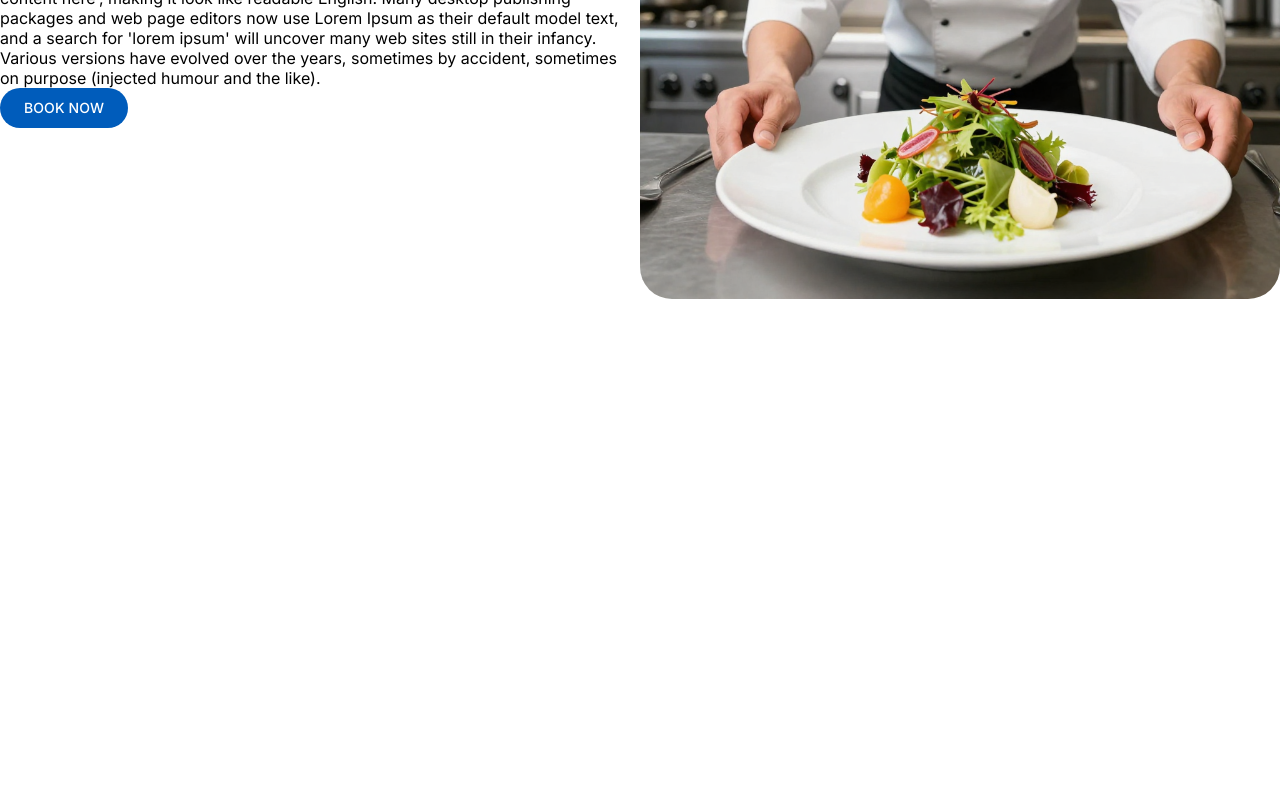
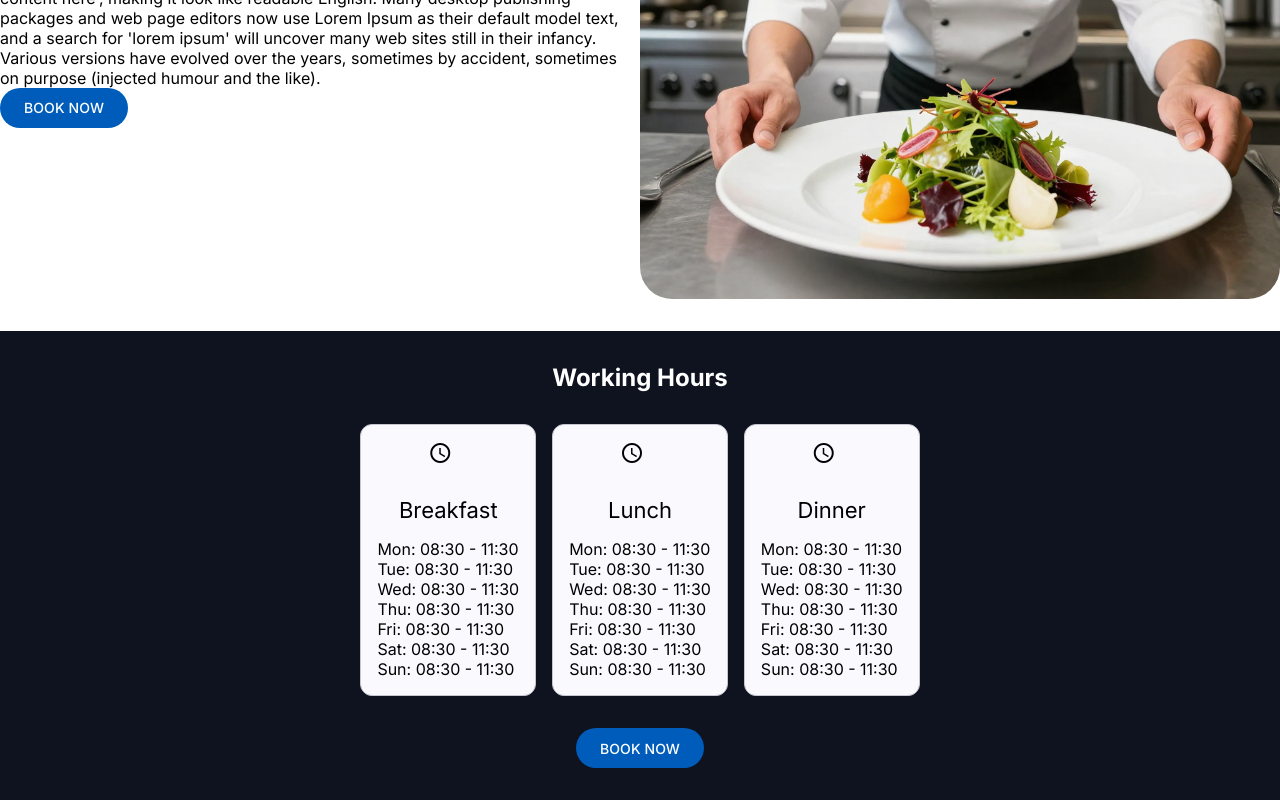
Before and after one commit to ViniciusIshikawa/restaurantWebsite, an Angular app: page /home in a window 1280 px wide. Shown: the part 1237-2037 px from the top of the page. Before the commit the page ends 1536 px from the top, so only its background shows below. Built offline with nearby package versions, Linux system fonts and the light colour scheme.

Commit message:
FEAT: Created Working hours section structure

```diff
--- a/src/app/pages/home/home.component.css
+++ b/src/app/pages/home/home.component.css
@@ -37,3 +37,35 @@
   align-items: start;
   justify-content: center;
 }
+
+.working-hours {
+  display: flex;
+  flex-direction: column;
+  align-items: center;
+  justify-content: center;
+  gap: 2rem;
+  background-color: var(--secondary-color);
+  padding: 2rem 0;
+  margin-top: 2rem;
+}
+
+.working-hours h1 {
+  margin: 0;
+  text-align: center;
+  color: white;
+}
+
+.working-hours .working-hours_cards {
+  display: flex;
+  flex-direction: row;
+  align-items: center;
+  justify-content: center;
+  gap: 1rem;
+  margin: 0 1rem;
+}
+
+.working-hours .card mat-card-header {
+  flex-direction: column;
+  justify-content: center;
+  align-items: center;
+}
--- a/src/app/pages/home/home.component.html
+++ b/src/app/pages/home/home.component.html
@@ -31,4 +31,65 @@
     </div>
     <img src="/assets/images/chefWithDish.png" alt="chef preparing our special salad">
   </section>
+
+  <section class="working-hours">
+    <h1>Working Hours</h1>
+    <div class="working-hours_cards">
+      <mat-card class="card" appearance="outlined">
+        <mat-card-header>
+          <div mat-card-avatar><mat-icon>schedule</mat-icon></div>
+          <mat-card-title>Breakfast</mat-card-title>
+        </mat-card-header>
+        <mat-card-content>
+          <p>
+            Mon: 08:30 - 11:30 <br>
+            Tue: 08:30 - 11:30 <br>
+            Wed: 08:30 - 11:30 <br>
+            Thu: 08:30 - 11:30 <br>
+            Fri: 08:30 - 11:30 <br>
+            Sat: 08:30 - 11:30 <br>
+            Sun: 08:30 - 11:30 <br>
+          </p>
+        </mat-card-content>
+      </mat-card>
+
+      <mat-card class="card" appearance="outlined">
+        <mat-card-header>
+          <div mat-card-avatar><mat-icon>schedule</mat-icon></div>
+          <mat-card-title>Lunch</mat-card-title>
+        </mat-card-header>
+        <mat-card-content>
+          <p>
+            Mon: 08:30 - 11:30 <br>
+            Tue: 08:30 - 11:30 <br>
+            Wed: 08:30 - 11:30 <br>
+            Thu: 08:30 - 11:30 <br>
+            Fri: 08:30 - 11:30 <br>
+            Sat: 08:30 - 11:30 <br>
+            Sun: 08:30 - 11:30 <br>
+          </p>
+        </mat-card-content>
+      </mat-card>
+
+      <mat-card class="card" appearance="outlined">
+        <mat-card-header>
+          <div mat-card-avatar><mat-icon>schedule</mat-icon></div>
+          <mat-card-title>Dinner</mat-card-title>
+        </mat-card-header>
+        <mat-card-content>
+          <p>
+            Mon: 08:30 - 11:30 <br>
+            Tue: 08:30 - 11:30 <br>
+            Wed: 08:30 - 11:30 <br>
+            Thu: 08:30 - 11:30 <br>
+            Fri: 08:30 - 11:30 <br>
+            Sat: 08:30 - 11:30 <br>
+            Sun: 08:30 - 11:30 <br>
+          </p>
+        </mat-card-content>
+      </mat-card>
+    </div>
+
+    <button mat-flat-button>BOOK NOW</button>
+  </section>
 </main>
--- a/src/app/pages/home/home.component.ts
+++ b/src/app/pages/home/home.component.ts
@@ -1,11 +1,15 @@
 import { Component } from '@angular/core';
 import {MatButtonModule} from '@angular/material/button';
+import {MatCardModule} from '@angular/material/card';
+import {MatIconModule} from '@angular/material/icon';
 
 @Component({
   selector: 'app-home',
   standalone: true,
   imports: [
-    MatButtonModule
+    MatButtonModule,
+    MatCardModule,
+    MatIconModule
   ],
   templateUrl: './home.component.html',
   styleUrl: './home.component.css'
--- a/src/index.html
+++ b/src/index.html
@@ -9,6 +9,7 @@
   <link rel="preconnect" href="https://fonts.googleapis.com">
   <link rel="preconnect" href="https://fonts.gstatic.com" crossorigin>
   <link href="https://fonts.googleapis.com/css2?family=Inter:ital,opsz,wght@0,14..32,100..900;1,14..32,100..900&display=swap" rel="stylesheet">
+  <link href="https://fonts.googleapis.com/icon?family=Material+Icons" rel="stylesheet">
 </head>
 <body>
   <app-root></app-root>
--- a/src/shared/header/header.component.ts
+++ b/src/shared/header/header.component.ts
@@ -1,7 +1,7 @@
 import { Component } from '@angular/core';
 import {MatToolbarModule} from '@angular/material/toolbar';
+import {MatButtonModule} from '@angular/material/button';
 import {MatIconModule} from '@angular/material/icon';
-import {MatButtonModule} from '@angular/material/button';
 
 @Component({
   selector: 'app-header',
--- a/src/styles.css
+++ b/src/styles.css
@@ -9,3 +9,7 @@ body { margin: 0; font-family: "Inter", sans-serif !important; }
 * {
   font-family: "Inter", sans-serif !important;
 }
+
+mat-icon {
+  font-family: 'Material Icons' !important;
+}
```
